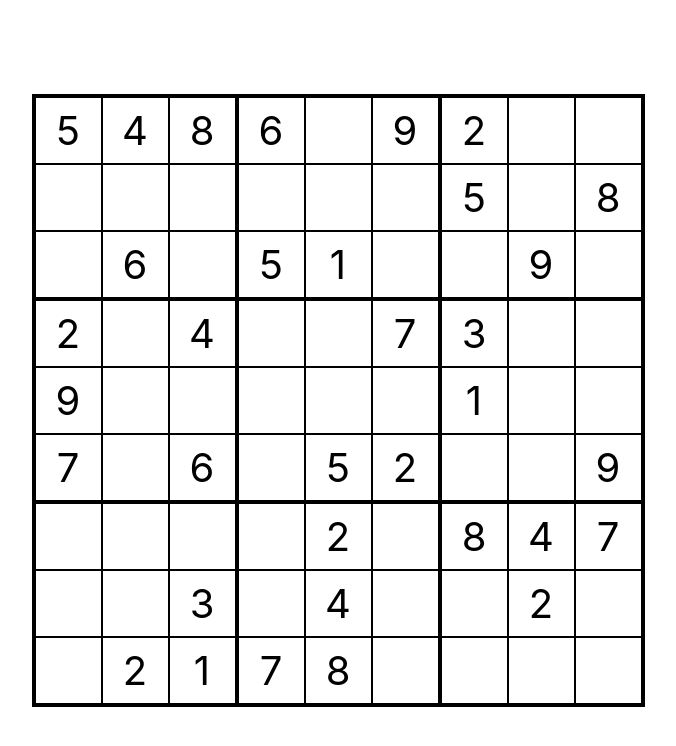
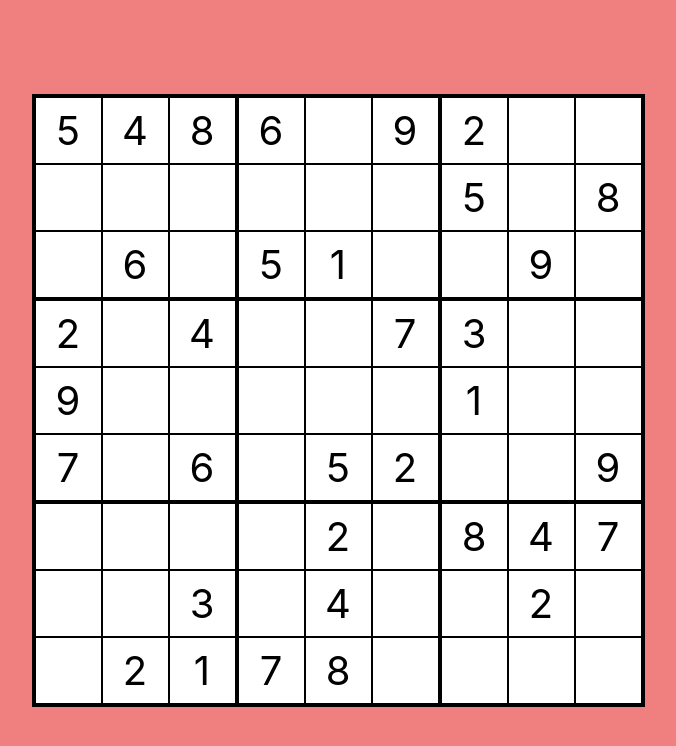
Before and after one commit to Roboleo1010/react-sodoku, a React (Create React App) app: page / in a window 1280 px wide. Shown: the top 746 px of the page, without its empty margins (302-978 px from the left). Built offline with nearby package versions, Linux system fonts and the light colour scheme.

Commit message:
Changed background Color for heroku

```diff
--- a/src/index.css
+++ b/src/index.css
@@ -5,6 +5,8 @@ body {
     sans-serif;
   -webkit-font-smoothing: antialiased;
   -moz-osx-font-smoothing: grayscale;
+
+  background-color: lightcoral;
 }
 
 code {
```
